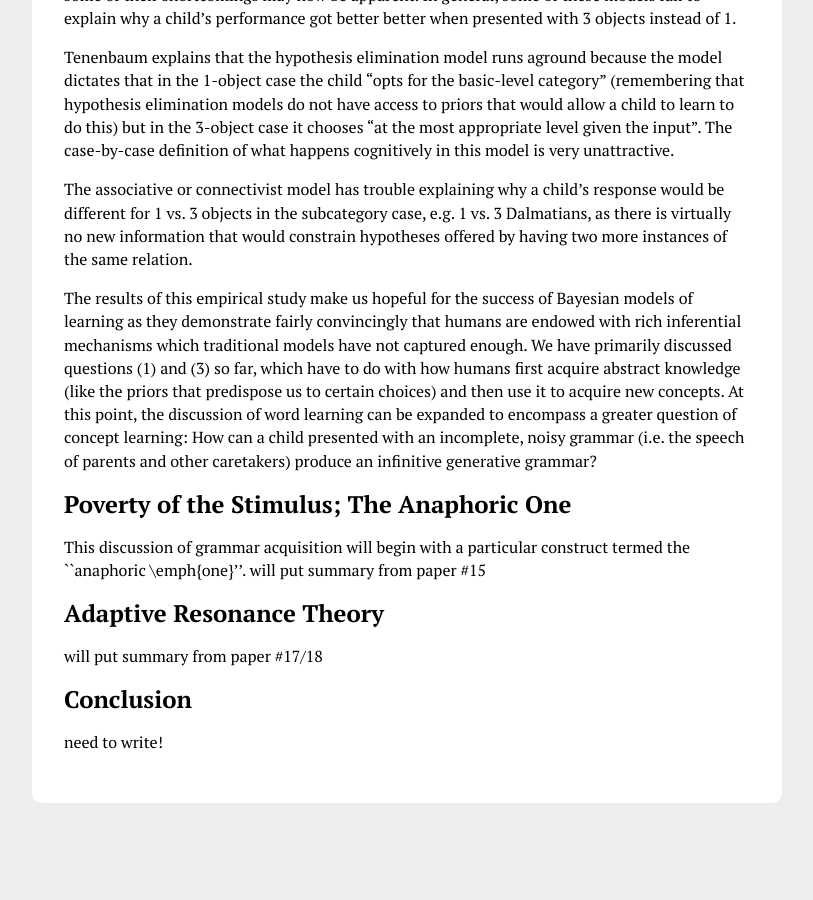
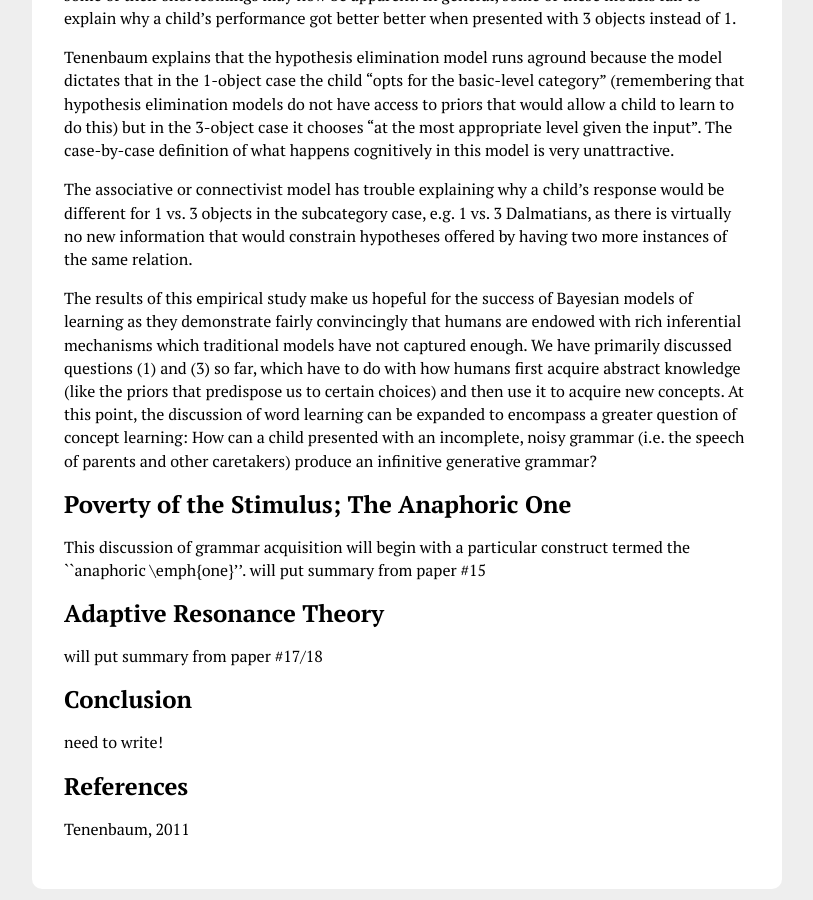
Before and after one commit to csneuro/csneuro.github.io, a Jekyll site: the page built from clearn.md, in a window 1280 px wide and 900 px high, scrolled down 2261 px. Shown: the whole window, without its empty margins (233-1046 px from the left). Built offline with Jekyll 4.4.1, drawn with Linux system fonts in a browser that asks for light colours; formulas are drawn with MathJax 3; before the commit the page ends 3075 px from its top, so only the background shows below that.

Commit message:
+readme, comment out dendritic branching link

```diff
--- a/clearn.md
+++ b/clearn.md
@@ -50,3 +50,8 @@
 ## Conclusion
 
 need to write!
+
+## References
+<!-- Here we should use the format we had in the LaTeX document-->
+
+Tenenbaum, 2011
--- a/index.html
+++ b/index.html
@@ -12,8 +12,9 @@
 	<a href="/nsemant.html">Neurosemantics</a>
 	<div class = "linksub"> How and where does our brain store words and the concepts they refer to?</div>
 </div>
-
+<!--
 <div class = "linkblock">
 	<a href="/dbranch.html">Dendrite Branching</a>
 	<div class = "linksub">How can we deduce neuron morphology and topology from 2D images?</div>
 </div>
+-->
```
Also changed, not shown: README.md (added).
